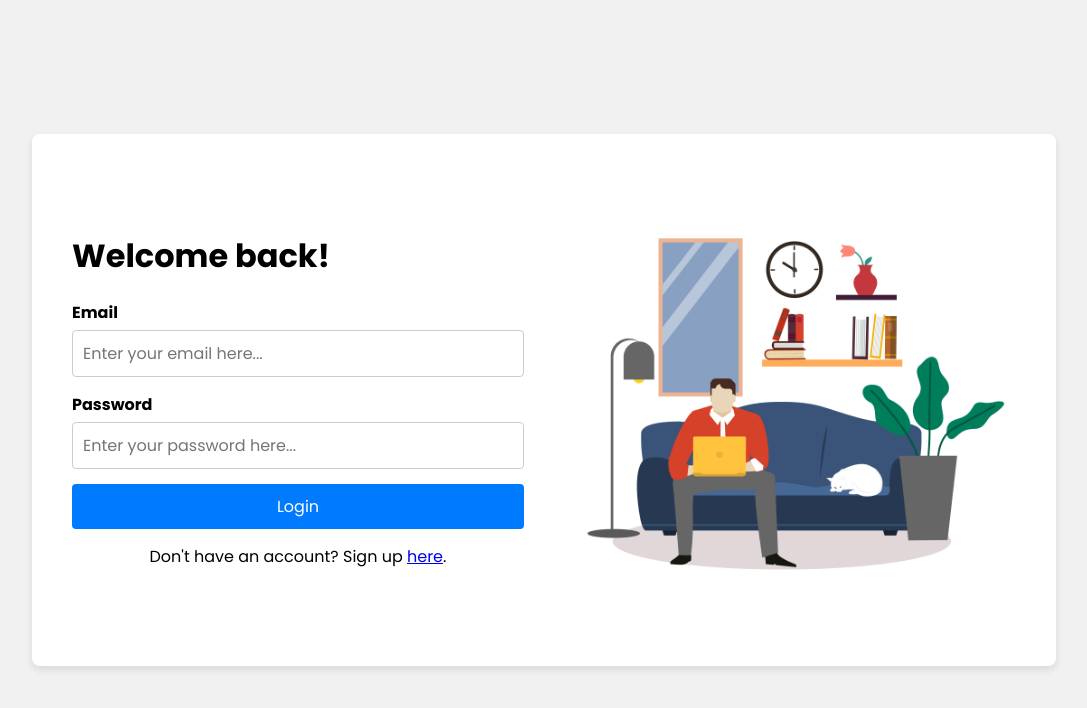
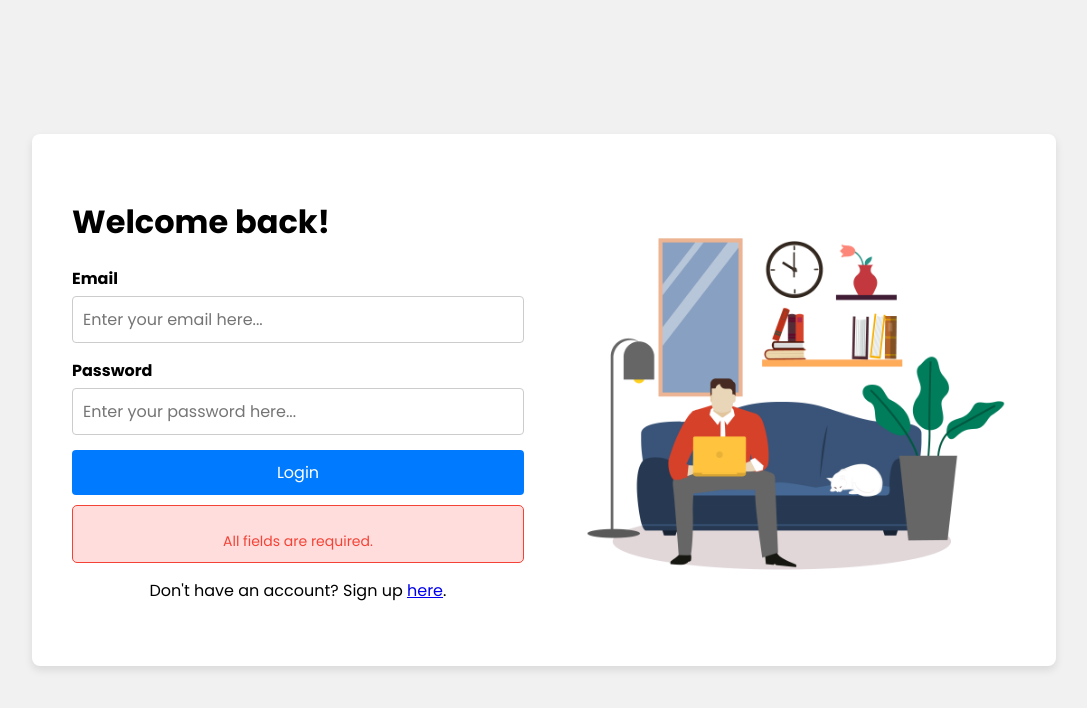
Before and after one commit to kamaldbouk/Blog, a React (Create React App) app in the folder frontend/: page /login in a window 1280 px wide. Both pictures are taken after a click on the button "Login". Shown: the top 708 px of the page, without its empty margins (96-1183 px from the left). Built offline with nearby package versions, Linux system fonts and the light colour scheme.

Commit message:
Added form validations for logins

```diff
--- a/frontend/src/index.css
+++ b/frontend/src/index.css
@@ -164,6 +164,24 @@ header {
 .log-img img {
   max-width: 100%;
   height: auto;
+}
+
+.error-messages {
+  margin-top: 10px;
+  padding: 10px;
+  border: 1px solid #f44336;
+  background-color: #ffdddd;
+  border-radius: 5px;
+}
+
+.error {
+  color: #f44336;
+  font-size: 14px;
+  margin: 0;
+}
+
+.error p {
+  margin-top: 0px;
 }
 
 @media (max-width: 768px) {
--- a/frontend/src/pages/Login.js
+++ b/frontend/src/pages/Login.js
@@ -1,8 +1,32 @@
+import { useState } from 'react';
 import logPic from './img/log-pic.png';
 
 const Login = () => {
 
+    const [errors, setErrors] = useState([]);
+
     const handleLogin = () => {
+
+        let errors = [];
+
+        let email = document.getElementById('email').value;
+        let pass = document.getElementById('password').value;
+
+
+
+        if (email.length==0 && pass.length==0){
+            errors.push('All fields are required.')
+        }
+        else {
+            if (email.length==0){
+                errors.push('Please enter your email.')
+            }
+            if (pass.length==0){
+                errors.push('Please enter your password.')
+            }
+        }
+
+        setErrors(errors);
 
     }
 
@@ -15,9 +39,19 @@ const Login = () => {
                     <input className="email" type="text" id="email" placeholder='Enter your email here...' />
                     <label htmlFor="password">Password</label>
                     <input className="password" type="password" id="password" placeholder='Enter your password here...' />
-                    <button onclick={handleLogin}>Login</button>
+                    <button onClick={handleLogin}>Login</button>
+
+                    {errors.length > 0 && (
+                        <div className="error-messages">
+                            {errors.map((error, index) => (
+                                <p key={index} className="error">{error}</p>
+                            ))}
+                        </div>
+                    )}
+
                     <p>Don't have an account? Sign up <a href="/register">here</a>.</p>
                 </div>
+
                 <div className="log-img">
                     <img src={logPic} alt="Login illustration" />
                 </div>
--- a/frontend/src/pages/Register.js
+++ b/frontend/src/pages/Register.js
@@ -1,9 +1,34 @@
+import { useState } from 'react';
 import logPic from './img/log-pic.png';
 
 const Register = () => {
 
+    const [errors, setErrors] = useState([]);
+
     const handleRegister = () => {
 
+        let errors = [];
+
+        let name = document.getElementById('name').value;
+        let email = document.getElementById('email').value;
+        let pass = document.getElementById('password').value;
+        let confirmPass = document.getElementById('confirmPass').value;
+
+        const emailPattern = /^[^\s@]+@[^\s@]+\.[^\s@]+$/;
+
+        if (pass!=confirmPass){
+            errors.push('Passwords do not match.');
+        }
+
+        if (name.length == 0 || email.length==0 || pass.length==0 || confirmPass.length==0){
+            errors.push('All fields are required.')
+        }
+
+        if (!emailPattern.test(email)) {
+            errors.push('Invalid email address.')
+        }
+
+        setErrors(errors);
     }
 
     return (
@@ -20,6 +45,15 @@ const Register = () => {
                     <label htmlFor="confirmPass">Confirm Password</label>
                     <input className="confirmPass" type="password" id="confirmPass" placeholder='Confirm your password here...' />
                     <button onClick={handleRegister}>Sign Up</button>
+
+                    {errors.length > 0 && (
+                        <div className="error-messages">
+                            {errors.map((error, index) => (
+                                <p key={index} className="error">{error}</p>
+                            ))}
+                        </div>
+                    )}
+
                     <p>Already have an account? Sign in <a href="/login">here</a>.</p>
                 </div>
                 <div className="log-img">
```
